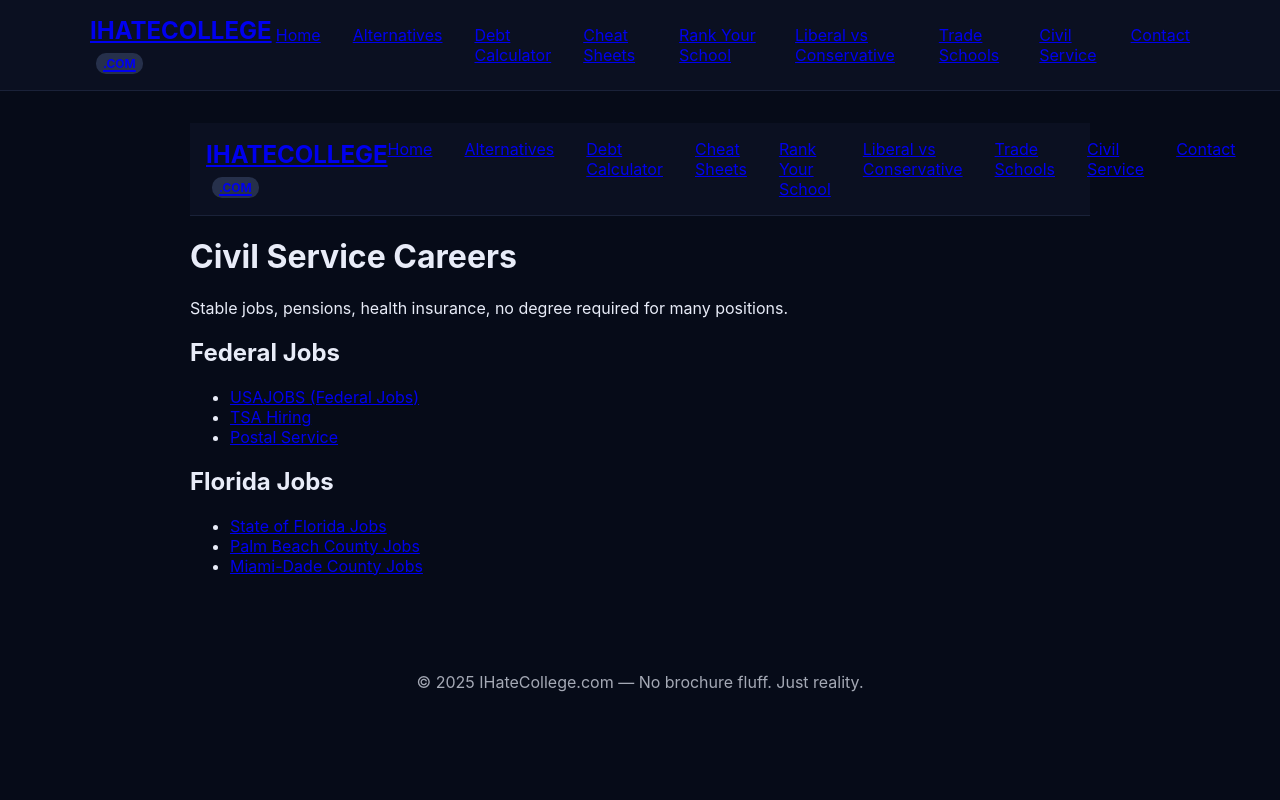
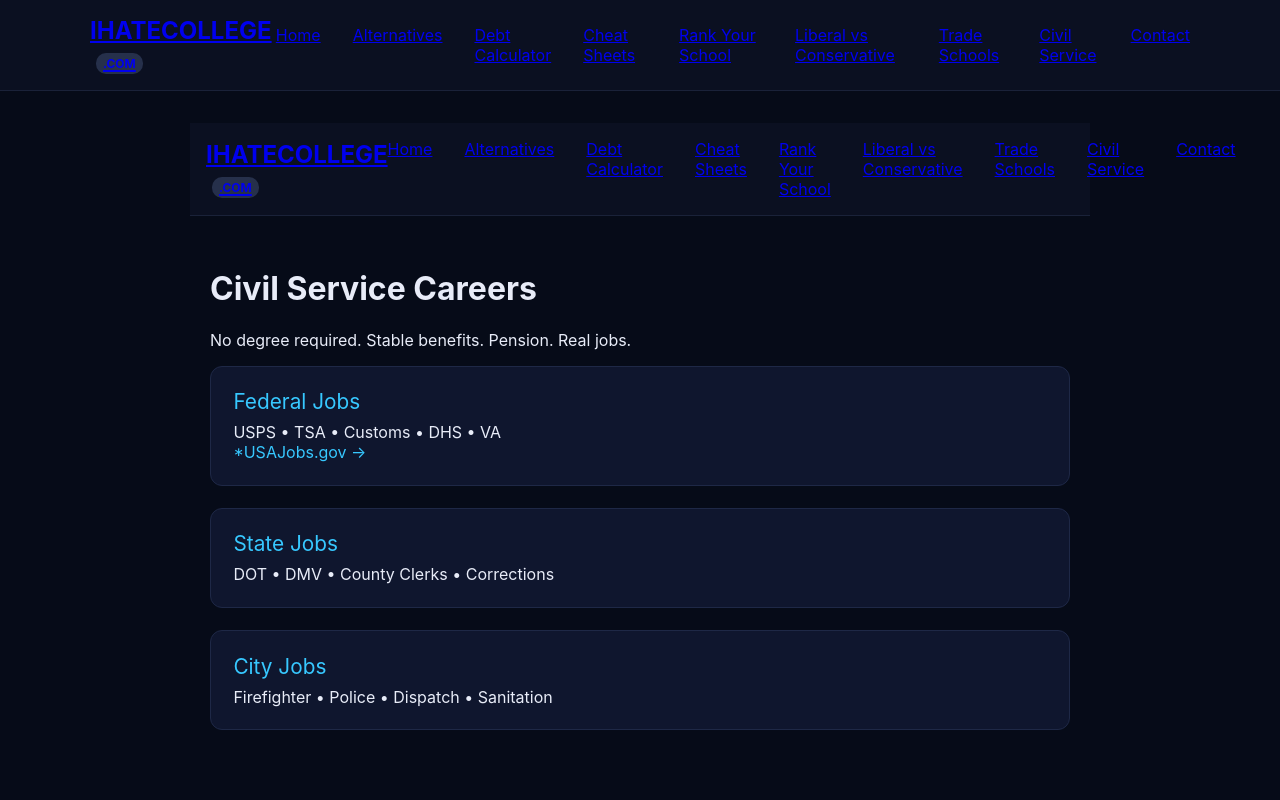
Before and after one commit to placebetsai/Ihatecollege, a Next.js app: page /civil-service in a window 1280 px wide. Shown: the top 800 px of the page. Built offline with nearby package versions, Linux system fonts and the light colour scheme.

Commit message:
Update civil-service.js

```diff
--- a/pages/civil-service.js
+++ b/pages/civil-service.js
@@ -1,47 +1,27 @@
-import Navbar from "../components/Navbar";
+import Layout from "../components/Layout";
 
 export default function CivilService() {
-  const federal = [
-    { name: "USAJOBS (Federal Jobs)", url: "https://www.usajobs.gov" },
-    { name: "TSA Hiring", url: "https://jobs.tsa.gov" },
-    { name: "Postal Service", url: "https://www.usps.com/careers" },
-  ];
+  return (
+    <Layout title="Civil Service">
+      <h1>Civil Service Careers</h1>
 
-  const florida = [
-    { name: "State of Florida Jobs", url: "https://jobs.myflorida.com" },
-    { name: "Palm Beach County Jobs", url: "https://www.pbcgov.jobs" },
-    { name: "Miami-Dade County Jobs", url: "https://www.miamidade.gov/jobs" },
-  ];
+      <p>No degree required. Stable benefits. Pension. Real jobs.</p>
 
-  return (
-    <>
-      <Navbar />
-      <main className="page-main">
-        <h1>Civil Service Careers</h1>
-        <p>Stable jobs, pensions, health insurance, no degree required for many positions.</p>
+      <div className="card">
+        <div className="card-title">Federal Jobs</div>
+        USPS • TSA • Customs • DHS • VA<br />
+        <a style={{ color: "#37c8ff" }}>*USAJobs.gov →</a>
+      </div>
 
-        <h2>Federal Jobs</h2>
-        <ul>
-          {federal.map((job) => (
-            <li key={job.name}>
-              <a href={job.url} target="_blank" rel="noreferrer">
-                {job.name}
-              </a>
-            </li>
-          ))}
-        </ul>
+      <div className="card">
+        <div className="card-title">State Jobs</div>
+        DOT • DMV • County Clerks • Corrections
+      </div>
 
-        <h2>Florida Jobs</h2>
-        <ul>
-          {florida.map((job) => (
-            <li key={job.name}>
-              <a href={job.url} target="_blank" rel="noreferrer">
-                {job.name}
-              </a>
-            </li>
-          ))}
-        </ul>
-      </main>
-    </>
+      <div className="card">
+        <div className="card-title">City Jobs</div>
+        Firefighter • Police • Dispatch • Sanitation
+      </div>
+    </Layout>
   );
 }
```
